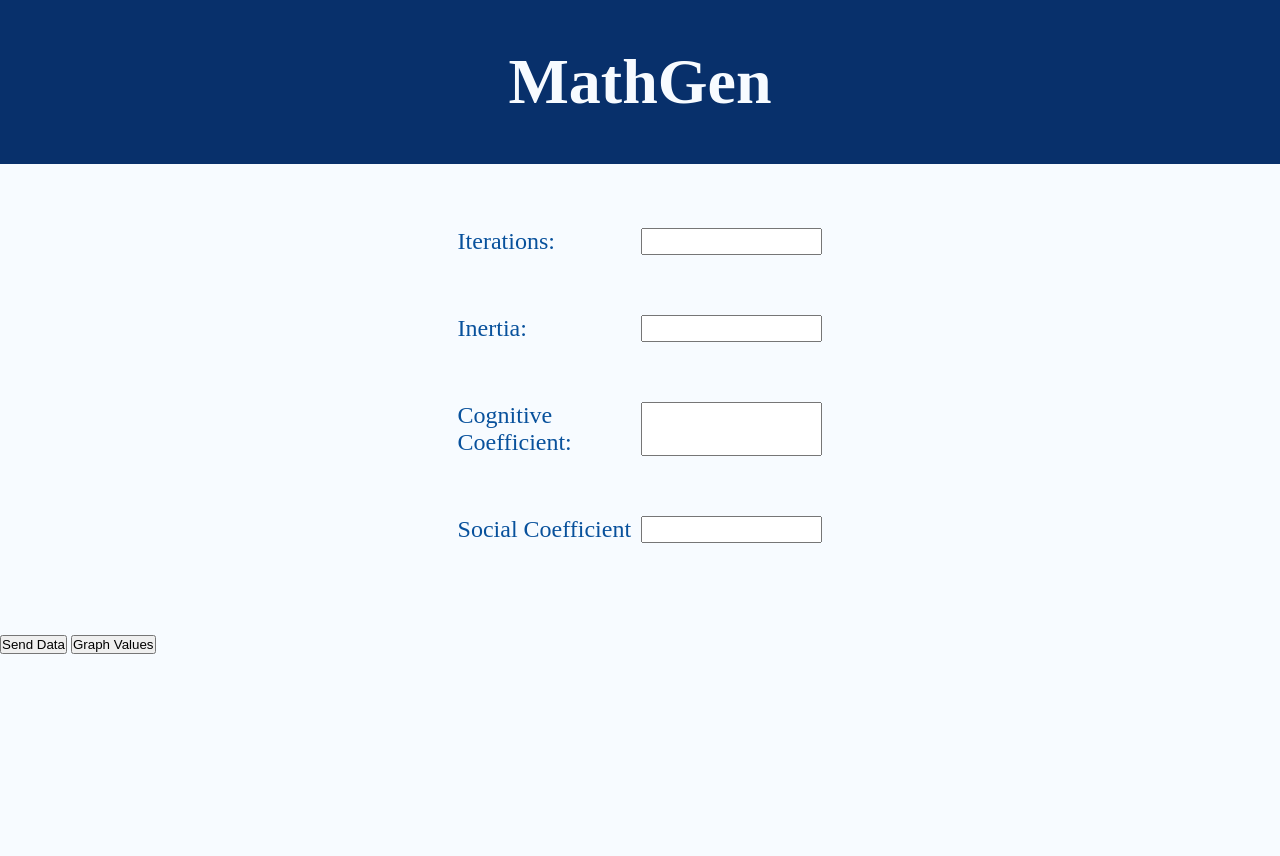
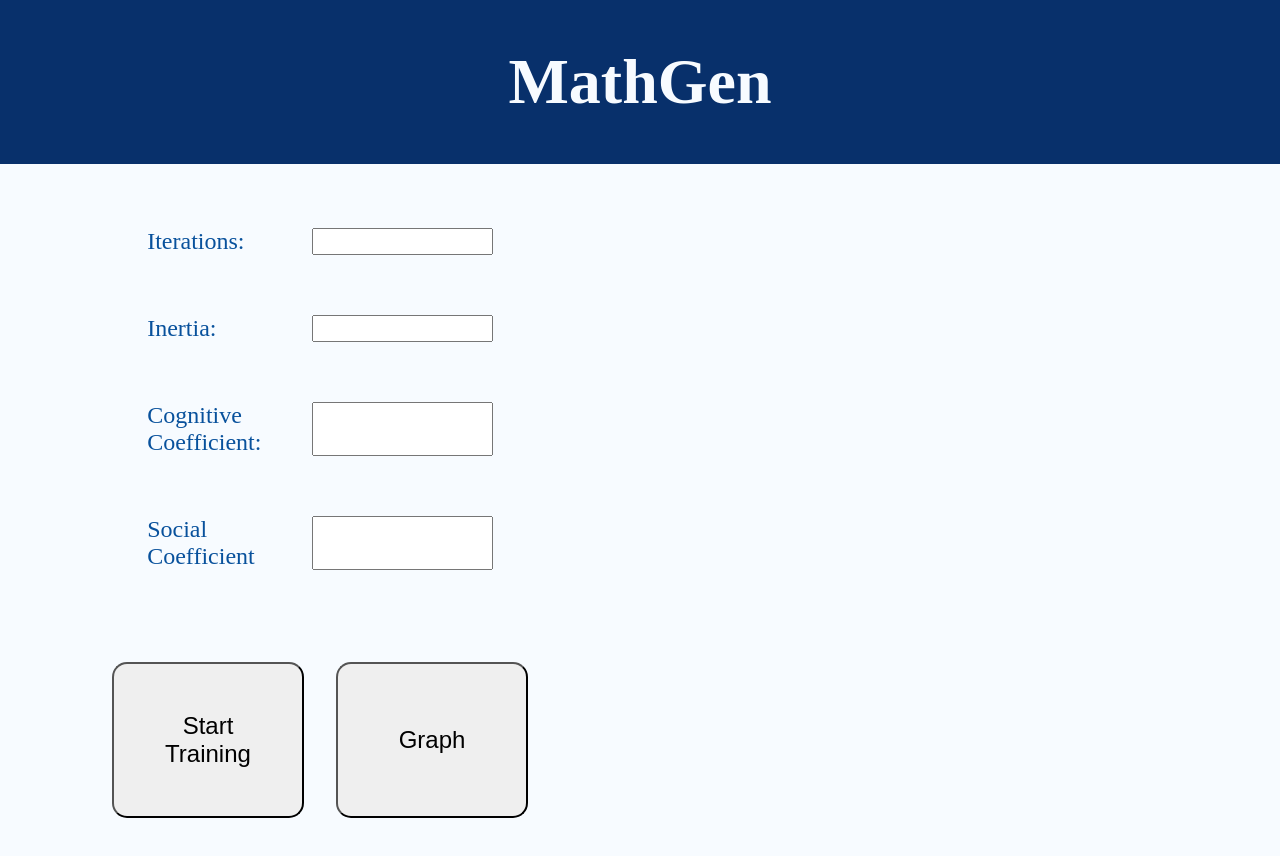
Before and after one commit to Clayal10/apiarist, a website with bundled scripts: page template/home.html in a window 1280 px wide. After the commit the page ends 818 px from the top, so only its background shows below. Built offline with nearby package versions, Linux system fonts and the light colour scheme.

Commit message:
Got the values graphing, need stying

```diff
--- a/static/css/style.css
+++ b/static/css/style.css
@@ -33,6 +33,24 @@ body{
 
 main{
     color: #08519C;
+    display: flex;
+    flex-direction: row;
+}
+
+#rest-methods{
+    width: 100%;
+    display: flex;
+    flex-direction: row;
+    justify-content: center;
+    gap: 2em;
+}
+
+.rest-button{
+    font-size: 24px;
+    padding: 2em;
+    border-radius: 15px;
+    justify-content: center;
+    width: 30%;
 }
 
 #submit-values {
@@ -42,7 +60,7 @@ main{
     align-items: center;
 }
 #submit-values button {
-    width: 25%;
+    width: 50%;
     background-color: #08306B;
     color: #F7FBFF;
     padding: 1em;
@@ -53,13 +71,19 @@ main{
     display: flex;
     flex-direction: row;
     justify-content: space-between;
-    width: 30%;
+    width: 60%;
     margin-bottom: 2.5em;
     font-size: 1.5em;
+}
+
+#left-side{
+    width: 50%;
 }
 
 canvas {
     border-radius: 20px;
     display: block;
     margin: auto;
+    width: 45%;
+    height: 80%;
 }
--- a/template/home.html
+++ b/template/home.html
@@ -14,6 +14,7 @@
   </header>
   <main>
     <!--Change this to be done in javascript-->
+    <div id="left-side">
       <div id="submit-values">
         <div class="value">
           Iterations: <input type="text" id="iterations-value">
@@ -29,12 +30,14 @@
         </div>
       </div>
 
-    <button onclick="sendInfo()">Send Data</button>
-    <button onclick="loadAndGraph()">Graph Values</button>
-
-    <canvas id="canvas" width="800" height="600"></canvas>
+      <div id="rest-methods">
+        <button class="rest-button" onclick="sendInfo()">Start Training</button>
+        <button class="rest-button" onclick="loadAndGraph()">Graph</button>
+      </div>
+    </div>
+    <canvas id="canvas"></canvas>
+  </main>
   <script src="/static/dist/draw.js"></script>
-  </main>
 </body>
 
 </html>
--- a/web/draw.ts
+++ b/web/draw.ts
@@ -7,8 +7,8 @@ interface UserInput {
   CogCoef: number;
   SocCoef: number;
 }
-interface GraphValues{
-  Data: Uint8Array;
+interface GraphData{
+  Data: number[];
 }
 
 
@@ -58,8 +58,8 @@ async function getData(): Promise<number[]> {
   if (!response.ok) {
     throw new Error(`Error code: ${response.status}`);
   }
-  const data: GraphValues = await response.json();
-  return bytesToFloat(data.Data);
+  const data = await (response.json()) as GraphData;
+  return data.Data;
 }
 
 
```
Also changed, not shown: 2 other files. Lines whose indentation alone changed are shown as unchanged.
